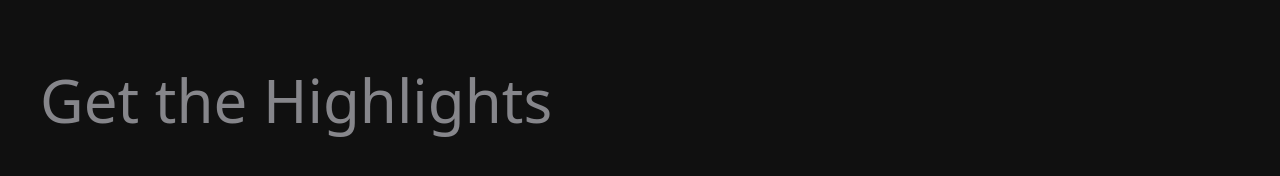
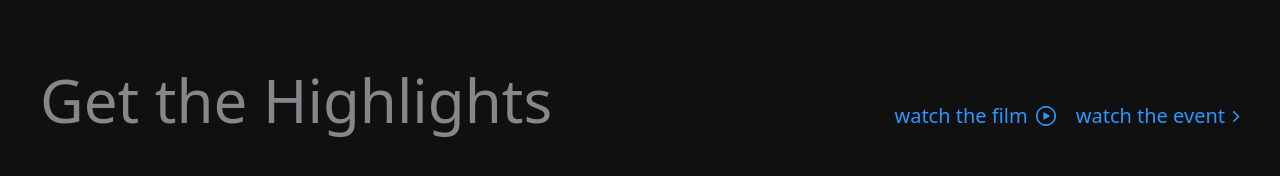
Before and after one commit to Boniadgithub/Apple-web, a React (Vite) app: page / in a window 1280 px wide. Shown: the part 858-1034 px from the top of the page. Built offline with nearby package versions, Linux system fonts and the light colour scheme.

Commit message:
highlight updated

```diff
--- a/src/component/Highlights.jsx
+++ b/src/component/Highlights.jsx
@@ -1,16 +1,30 @@
 import { useGSAP } from '@gsap/react'
 import React, { use } from 'react'
 import gsap from 'gsap'
+import { rightImg, watchImg } from '../utils'
 
 const Highlights = () => {
 
   useGSAP(() =>{
     gsap.to('#title',{opacity:1,y:0},)
+    gsap.to ('.link',{opacity:1,y:0, duration:1, stagger:0.25, delay:0.5})
   },[])
   return (
     <section id='Highlights' className="w-screen overflow-hidden h-full common-padding bg-zinc">
-      <div className='w-full items-end justify-between mb-20'>
+      <div className='w-full items-end md:flex justify-between mb-20'>
         <h2 className='section-heading' id="title">Get the Highlights</h2>
+
+        <div className='flex flex-wrap items-end gap-5'>
+          <p className='link'>
+            watch the film
+            <img src={watchImg}  id ="watch" alt='watch' className='ml-2' />
+          </p>
+          <p className='link'>
+            watch the event
+            <img src={rightImg}  id ="watch" alt='watch' className='ml-2' />
+          </p>
+
+        </div>
         </div>
     </section>
   )
```
